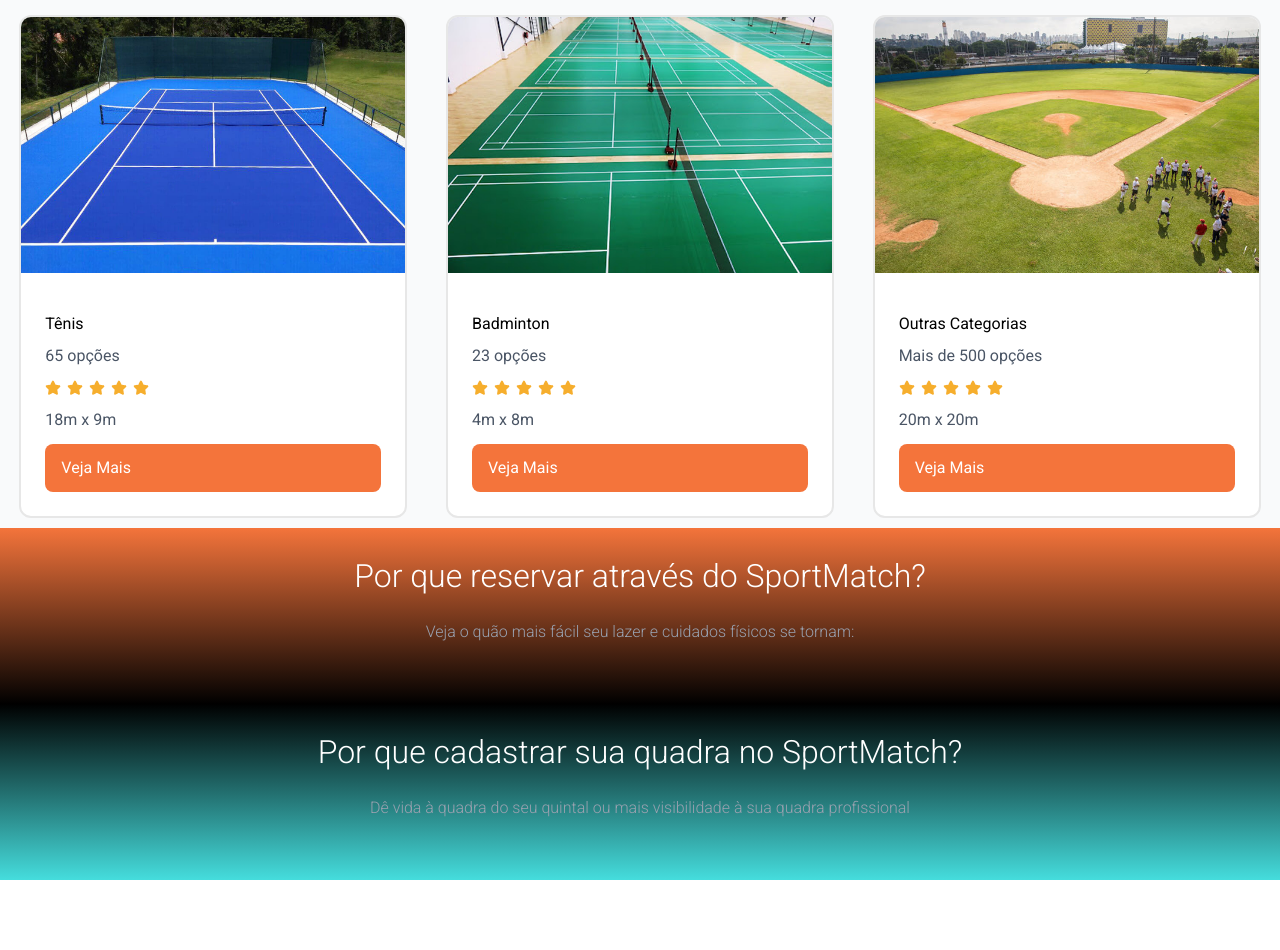
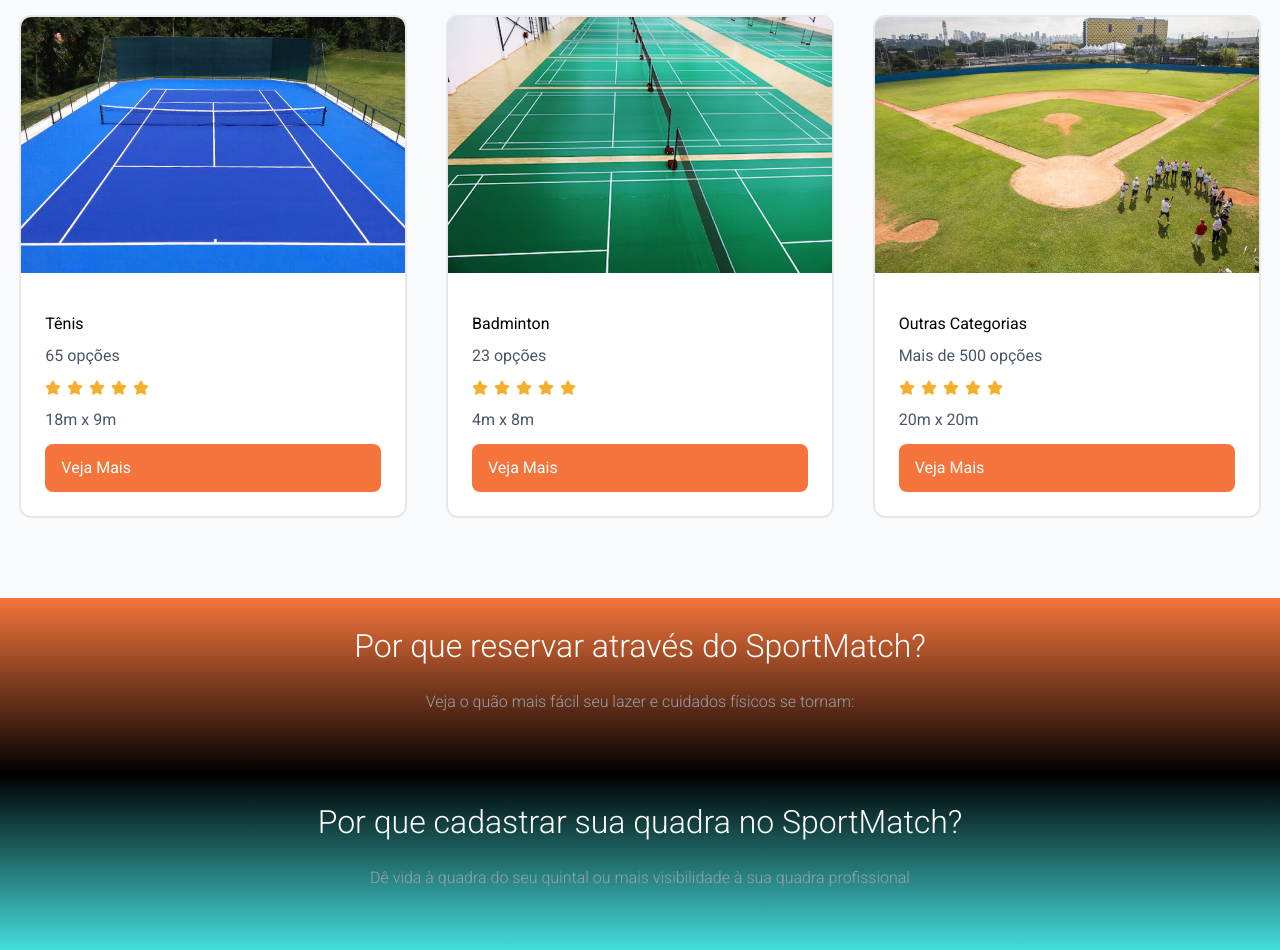
Before and after one commit to EstevaoLocks/ReservaDeQuadras, a PHP site: page / in a window 1280 px wide. Shown: the part 2522-3472 px from the top of the page. Before the commit the page ends 3402 px from the top, so only its background shows below. Run offline with PHP 8.4, Linux system fonts and the light colour scheme.

Commit message:
alterando tamanho section nossas categorias

```diff
--- a/assets/css/style.css
+++ b/assets/css/style.css
@@ -431,7 +431,6 @@ header.home .figura img {
 }
 
 .sectionNossasCategorias {
-    height: 1178px;
     padding: 48px 0;
 
     display: flex;
@@ -451,6 +450,7 @@ header.home .figura img {
 .sectionNossasCategorias .row {
     width: 100%;
     margin: 16px 0;
+    padding: 16px 0;
 
     display: flex;
     justify-content: space-around;
@@ -460,7 +460,6 @@ header.home .figura img {
 
 .sectionNossasCategorias .card {
     width: 30%;
-    margin: 16px;
 
     background-color: #ffffff;
     border-radius: 12px 12px 12px 12px;
```
